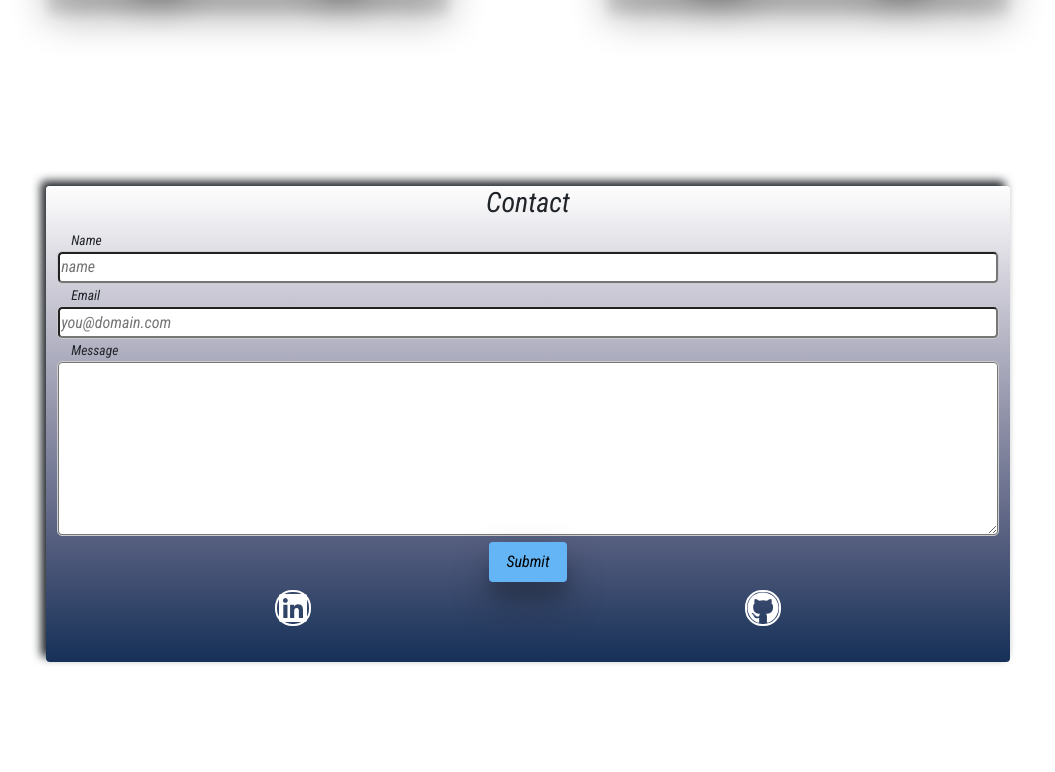
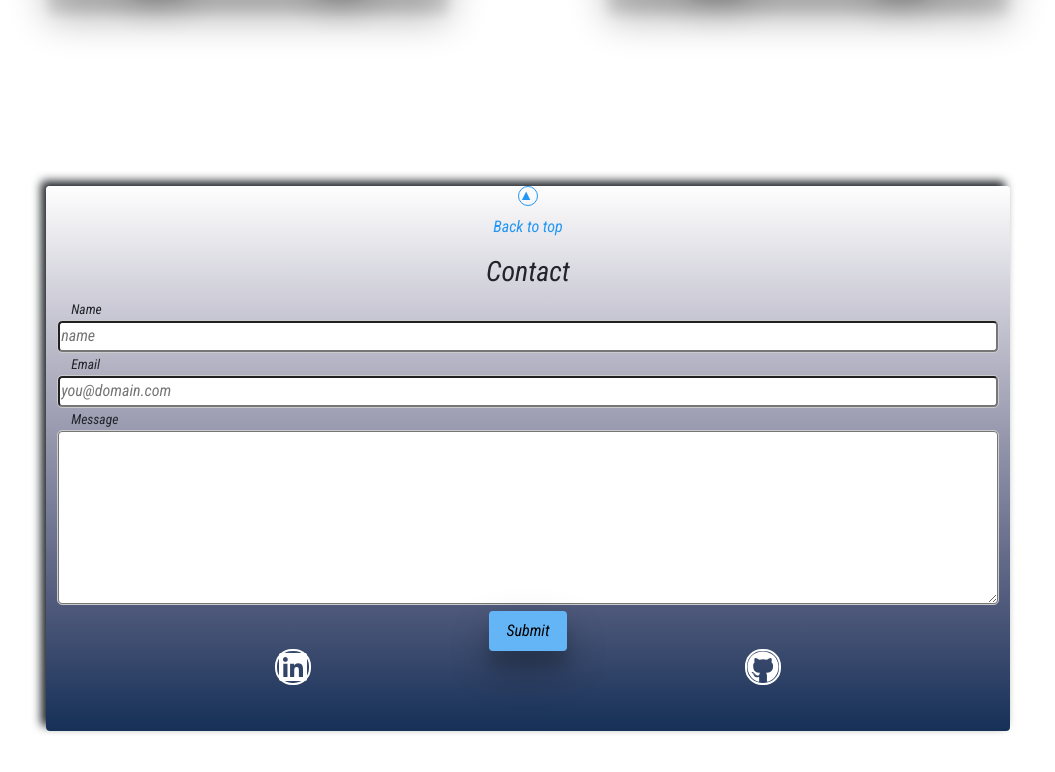
Before and after one commit to laur80/pf, a React (Create React App) app: page / in a window 1280 px wide. Shown: the part 2322-3094 px from the top of the page, without its empty margins (216-1271 px from the left). Built offline with nearby package versions, Linux system fonts and the light colour scheme; a web font is replaced by a local one.

Commit message:
btn-back-to-top

```diff
--- a/src/Contact.css
+++ b/src/Contact.css
@@ -95,3 +95,37 @@ outline: 2px solid #fefefe;
 	background-color: turquoise;
 
 }
+.to-top{
+	color:#2196F3;;
+	padding-top:1.8em;
+	display:inline-block;/* or block */
+	margin-left: auto;
+	margin-right: auto;
+	margin-bottom: 1rem;
+	position:relative;
+	border-color:#2196F3;;
+	text-decoration:none;
+	transition:all .3s ease-out;
+}
+.to-top:before{
+	content:'▲';
+	font-size:.9em;
+	position:absolute;
+	top:0;
+	left:50%;
+	margin-left:-.7em;
+	border:solid .13em white;
+	border-radius:10em;
+	width:1.4em;
+	height:1.4em;
+	line-height:1.3em;
+	border-color:inherit;
+	transition:transform .5s ease-in;
+}
+.to-top:hover{
+	color: #163057;
+	border-color: #163057;
+}
+.to-top:hover:before{
+	transform: rotate(360deg);
+}
--- a/src/Contact.js
+++ b/src/Contact.js
@@ -1,4 +1,5 @@
-import React from 'react'
+import React from 'react';
+import { HashLink } from 'react-router-hash-link';
 import './Contact.css';
 import { FaGithub } from "react-icons/fa";
 import { FaLinkedin } from "react-icons/fa";
@@ -15,13 +16,15 @@ function Contact() {
 		}, (error) => {
 				console.log(error.text);
 		});
+		alert("Thank you for contacting me! I will come back with an answer as soon as I read your message!")
 		e.target.reset()
 	}
 
 
     return (
         <div className="Contact d-grid " id='contact'>
-			<div className="container" id="st">
+			<div className="container d-grid" id="st">
+			<HashLink className="to-top" smooth to='#home' >Back to top</HashLink>
 				<h3 >Contact</h3>
 				<form onSubmit={sendEmail} name="contact" method="POST" data-netlify="true" >
 					<label htmlFor="name">Name</label>
--- a/src/NavbarTop.css
+++ b/src/NavbarTop.css
@@ -34,3 +34,16 @@
     color: azure;
     padding: 0 .7rem;
 }
+.navbar-brand {
+    width: 3rem;
+    text-align: center;
+    margin-left: 4rem;
+    color: var(--txt-color-btn2) !important;
+    border-radius: 5px;
+}
+.navbar-brand:hover  {
+
+    box-shadow: 3px 3px 5px 6px #ccc;
+
+
+}
--- a/src/NavbarTop.js
+++ b/src/NavbarTop.js
@@ -1,11 +1,14 @@
 import React from 'react';
 import { HashLink } from "react-router-hash-link";
 import './NavbarTop.css';
-// import { Link } from 'react-scroll';
 
 function NavbarTop() {
     return (
     <nav className=" NavbarTop navbar navbar-dark d-md-none fixed-top">
+    <a class="navbar-brand " href="#">
+    Lp
+    </a>
+
         <div className="dropdown menu-right me-4">
             <button className="btn btn-secondary dropdown-toggle" type="button" id="dropdownMenu2" data-bs-toggle="dropdown" aria-expanded="false">
                 Menu
--- a/src/ProjectsList.js
+++ b/src/ProjectsList.js
@@ -11,16 +11,16 @@ export const projects = [
         src: jokes,
         text:"An app that lets people view and vote on cheesy jokes.To generate jokes, I use the ICanHazDadJoke API.The list of jokes, with votes is stored in local storage.",
         icons:["HTML5","CSS3","React","Api"],
-        code: "https://github.com/laur80/dad-jokes",
+        code: "https://github.com/laur80/dad-jokes/tree/f538eaeab1d30a989950d4b81cef2a743d2746a3",
         live: "https://laur80.github.io/dad-jokes/"
     },
     {
-        name: "DogsWeb",
+        name: "DogList",
         src: dogs,
         text:"A simple application using React-router.Each dog have its own unique route.Every other endpoint not listed should redirect you to /dogs.",
         icons:["HTML5","CSS3","Bootstrap","React"],
         code: "https://github.com/laur80/router-dogs",
-        live: "https://laur80.github.io/dogs"
+        live: "https://dog-web.netlify.app/dogs"
     },
     {
         name: "CarsGame",
@@ -43,7 +43,7 @@ export const projects = [
         src: lightGame,
         text:"Lights Out is a logic/puzzle game, played on a gird of individual lights, which can either be lit or unlit.The puzzle is won when when all of the lights are turned off.",
         icons:["HTML5","CSS3","React","State"],
-        code: "https://github.com/laur80/lights-out-game",
+        code: "https://github.com/laur80/lights-out-game/tree/6c563196f9202ff0b0004834af2ad373a80eaefa",
         live: "https://laur80.github.io/lights-out-game/"
     },
     {
@@ -51,7 +51,7 @@ export const projects = [
         src: todos,
         text:" A Todo App that allows users to see, add, edit, and remove todos.Using React-hooks,useState, and local storage to give functionality.",
         icons:["HTML5","MaterialUI","React","State"],
-        code: "https://github.com/laur80/todo-list",
+        code: "https://github.com/laur80/todo-list/commits/master",
         live: "https://laur80.github.io/todo-list/"
     },
 ]
```
Also changed, not shown: src/About.js (+5 -2 lines), 1 other file (tests, documents, lock files or other folders).
